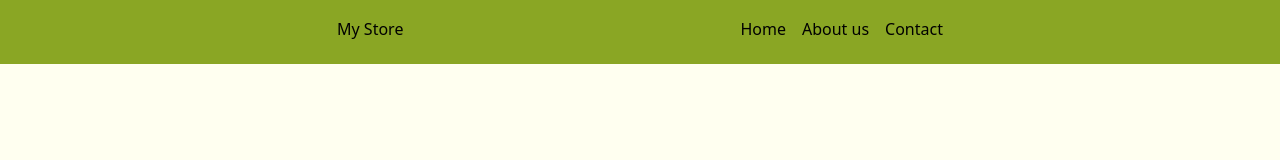
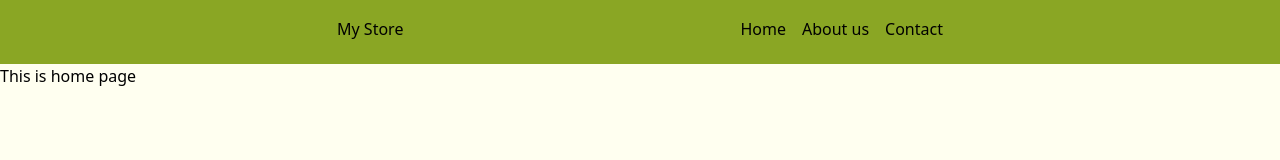
Before and after one commit to gomes-milindu/react-project, a React (Vite) app: page / in a window 1280 px wide. Shown: the top 160 px of the page. Built offline with nearby package versions, Linux system fonts and the light colour scheme.

Commit message:
add para

```diff
--- a/pages/homePage.jsx
+++ b/pages/homePage.jsx
@@ -4,6 +4,7 @@ export default function HomePage(){
     return(
         <div className="w-full h-screen bg-primary">
             <Header/>
+            <p>This is home page</p>
         </div>
     )
 }
--- a/pages/loginPage.jsx
+++ b/pages/loginPage.jsx
@@ -9,6 +9,7 @@ export default function LoginPage(){
     const navigate = useNavigate() // smoothly pages athara naigate wenna
 
     async function handleLogin(){
+      e.preventDefault()
         try{
             console.log("Login clicked");
             const response = await axios.post( import.meta.env.VITE_API_URL+"/api/users/login",{
@@ -36,7 +37,7 @@ export default function LoginPage(){
     return(
 
         <div className="min-h-screen flex items-center justify-center bg-primary text-secondary">
-      {/* Background pattern / glow */}
+
       <div className="absolute inset-0 bg-gradient-to-br from-[#f5f5dc]/40 via-transparent to-[#8AA624]/10 blur-3xl"></div>
 
       <div className="relative z-10 w-full max-w-md bg-white/80 backdrop-blur-xl shadow-2xl rounded-3xl p-10 border border-[#A2AF9B]/30">
@@ -82,7 +83,7 @@ export default function LoginPage(){
 
           <button
             type="submit"
-            className="w-full bg-[#8AA624] text-white py-3 rounded-xl font-medium shadow-md hover:bg-[#7A9520] transition duration-300"
+            className="w-full bg-[#8AA624] text-white py-3 rounded-xl font-medium shadow-md hover:bg-[#7A9520] transition duration-300" onClick={handleLogin}
           >
             Sign In
           </button>
```
